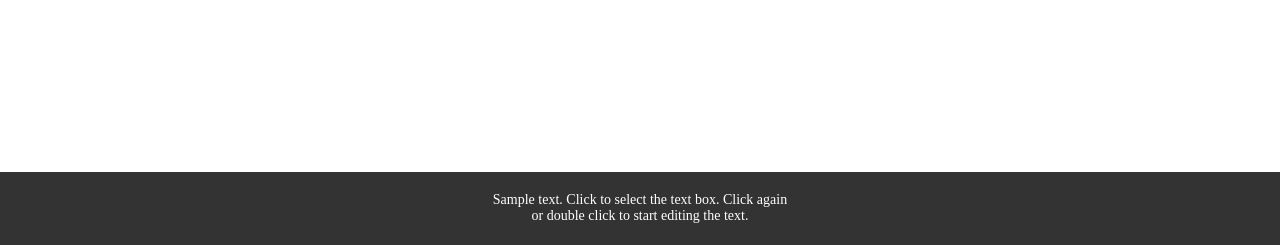
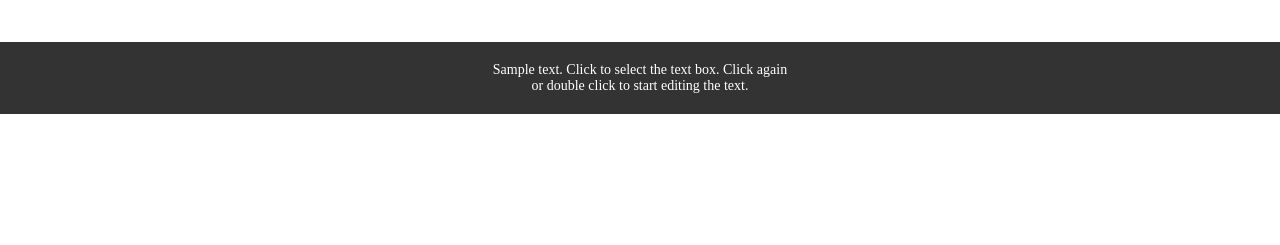
Before and after one commit to Yvijusp/sass-form, a plain HTML site: page index.html in a window 1280 px wide. Shown: the part 686-931 px from the top of the page. After the commit the page ends 800 px from the top, so only its background shows below. Drawn offline with nearby package versions, Linux system fonts and the light colour scheme.

Commit message:
footer update

```diff
--- a/scss/_main.scss
+++ b/scss/_main.scss
@@ -1,5 +1,4 @@
 .form {
-  height: 100vh;
   &--container {
     margin-top: 145px;
     display: grid;
--- a/scss/style.scss
+++ b/scss/style.scss
@@ -104,6 +104,9 @@ $h2-font: 36px;
 .footer {
   background-color: $footer;
   padding: 20px;
+  position: absolute;
+  bottom: 0;
+  width: 100%;
   & p {
     text-align: center;
     color: white;
```
Also changed, not shown: css/style.css, 1 other file.
